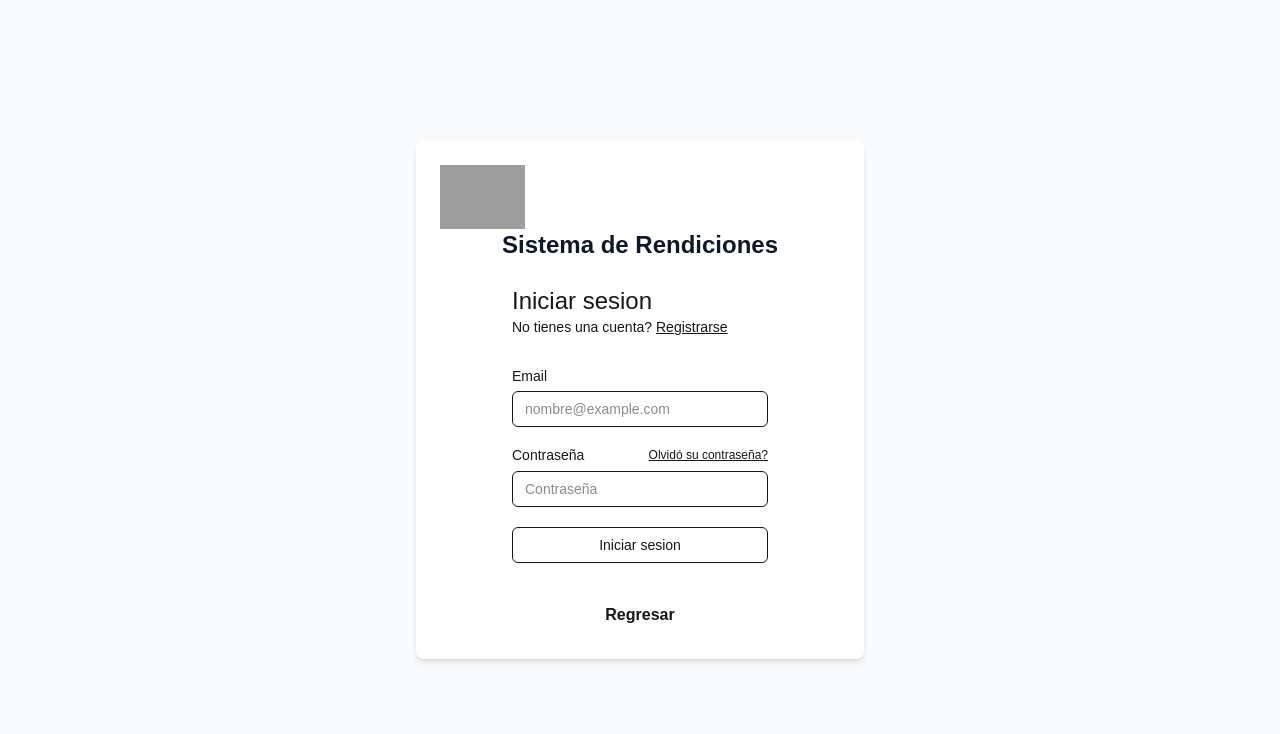
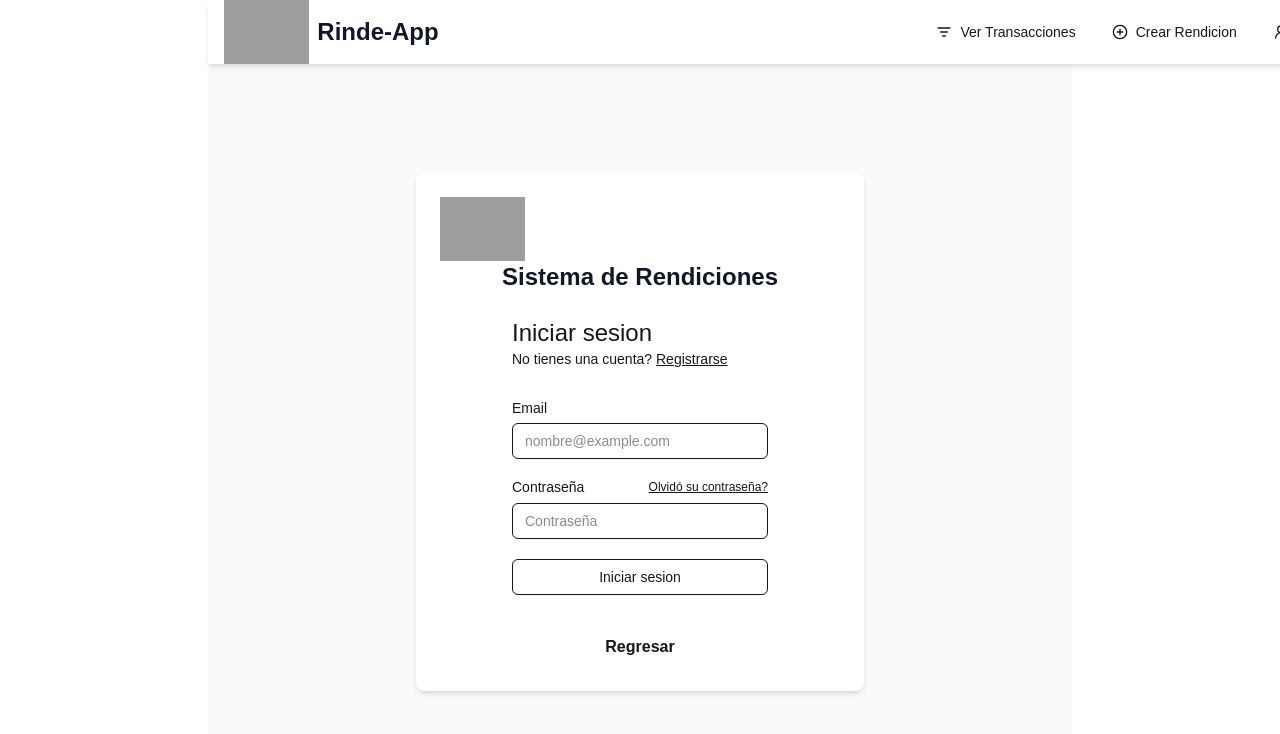
Before and after one commit to luis14m/rinde-app, a Next.js app: page /login in a window 1280 px wide. Shown: the top 734 px of the page. Built offline with nearby package versions, Linux system fonts and the light colour scheme; grey boxes are pictures that could not be loaded.

Commit message:
fix navbar

```diff
--- a/next.config.ts
+++ b/next.config.ts
@@ -14,4 +14,5 @@ const nextConfig: NextConfig = {
 
 };
 
+
 export default nextConfig;
--- a/src/app/cuenta/page.tsx
+++ b/src/app/cuenta/page.tsx
@@ -1,4 +1,3 @@
-import Navbar from '@/components/navbar'
 import { createSupabaseClient } from '@/utils/supabase/server'
 import { InfoIcon } from 'lucide-react'
 import { redirect } from 'next/navigation'
@@ -27,7 +26,7 @@ export default async function ProtectedPage() {
         <br />
         <br />
         <h1 className="text-2xl font-bold"></h1>
-        <Navbar />
+
         <div className="container mx-auto px-4">
           <h1 className="text-3xl font-bold">Bienvenido a tu cuenta</h1>
 
--- a/src/app/layout.tsx
+++ b/src/app/layout.tsx
@@ -1,5 +1,6 @@
 import { Lato } from "next/font/google";
 import "./globals.css";
+import Navbar from "@/components/navbar";
 
 
 
@@ -22,8 +23,15 @@ export default function RootLayout({
   return (
     <html lang="es" suppressHydrationWarning>
       <body className={lato.variable}>
+      <div className="flex flex-col min-h-screen">
+            <div className="container max-w-4xl mx-auto px-4">
+              <Navbar />
+            </div>
+            <main className="flex-1 container max-w-4xl mx-auto px-4 py-8">
+              {children}
+            </main>
 
-        <main>{children}</main>
+          </div>
       </body>
     </html>
   );
--- a/src/app/nuevo/page.tsx
+++ b/src/app/nuevo/page.tsx
@@ -1,7 +1,6 @@
 "use client";
 
 import ExpenseForm from '@/components/expenses/ExpenseForm'
-import Navbar from '@/components/navbar'
 
 export default function CreatePage() {
 
@@ -12,7 +11,7 @@ export default function CreatePage() {
         <br />
         <br />
         <h1 className="text-2xl font-bold"></h1>
-        <Navbar />
+
         <ExpenseForm />
       </div>
     </div>
--- a/src/app/rendiciones/page.tsx
+++ b/src/app/rendiciones/page.tsx
@@ -4,7 +4,6 @@ import { createSupabaseClient } from "@/utils/supabase/server";
 import { DataTable } from "@/components/expenses/data-table";
 import { Expense } from "@/types/supabase/expense"; // Make sure you have your Expense type defined
 import { createColumns } from "./columns";
-import Navbar from '@/components/navbar'
 import { getExpenses } from "@/services/supabase/expenseService";
 
 export default async function RendicionesPage() {
@@ -28,7 +27,7 @@ export default async function RendicionesPage() {
           <br />
           <br />
           <h1 className="text-2xl font-bold"></h1>
-          <Navbar  />
+
           <DataTable<Expense> data={expenses} columns={createColumns} />
         </div>
       </div>
--- a/tsconfig.json
+++ b/tsconfig.json
@@ -19,9 +19,8 @@
         "name": "next"
       }
     ],
-    "baseUrl": "src",
     "paths": {
-      "@/*": ["*"]
+      "@/*": ["./src/*"]
     }
   },
   "include": ["next-env.d.ts", "**/*.ts", "**/*.tsx", ".next/types/**/*.ts"],
```
